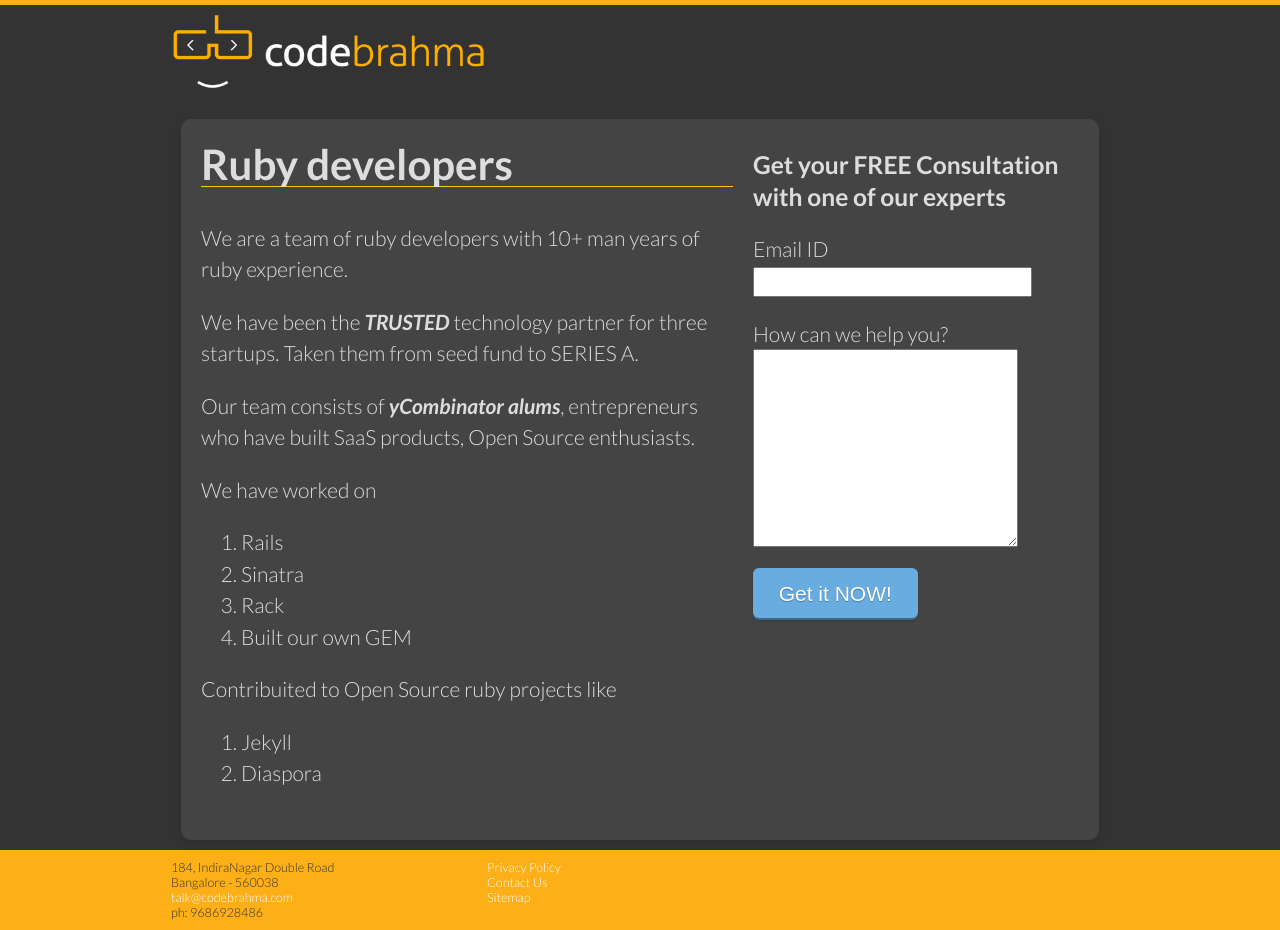
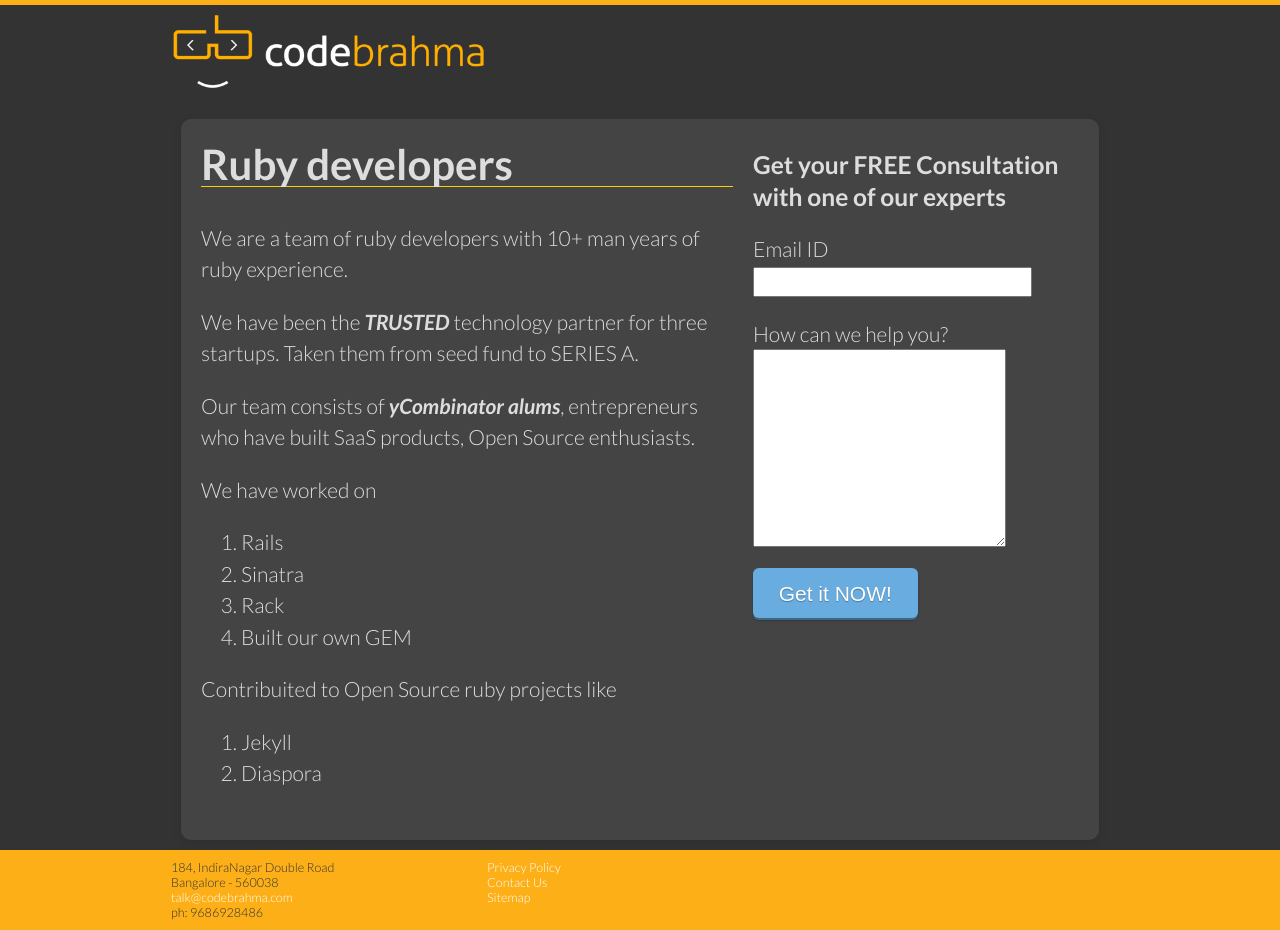
Before and after one commit to Codebrahma/codebrahma.github.io, a Jekyll site: the page built from adwords/ruby_developers.md, in a window 1280 px wide. Built offline with Jekyll 4.4.1, drawn with Linux system fonts in a browser that asks for light colours; some web fonts are replaced; a script that is not in the unit is left out.

Commit message:
fixed the ff issue

```diff
--- a/adwords/ruby_developers.md
+++ b/adwords/ruby_developers.md
@@ -46,7 +46,8 @@
 
    <p>
    <label  for="entry.394028531">How can we help you?</label>
-  <textarea name="entry.394028531" class="required" id="help" rows="8" cols="0"> </textarea>
+   <br/>
+  <textarea name="entry.394028531" class="required" id="help" rows="8" cols="19"> </textarea>
    </p>
 
   <input type="submit" name="submit" value="Get it NOW!" id="submit" />
```
